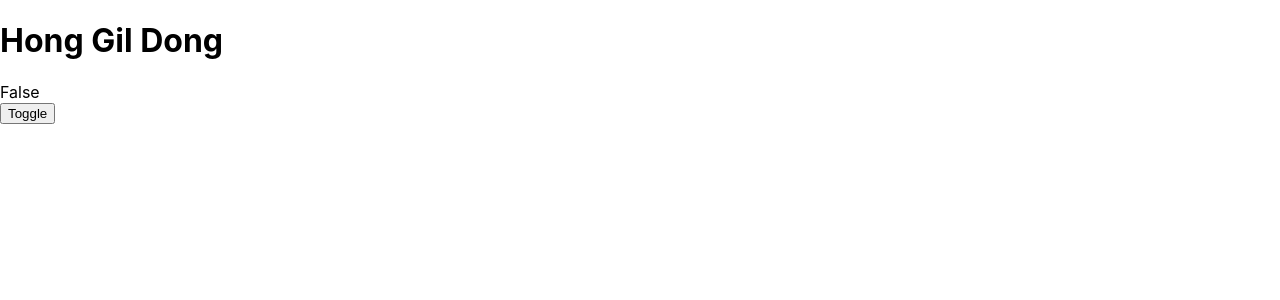
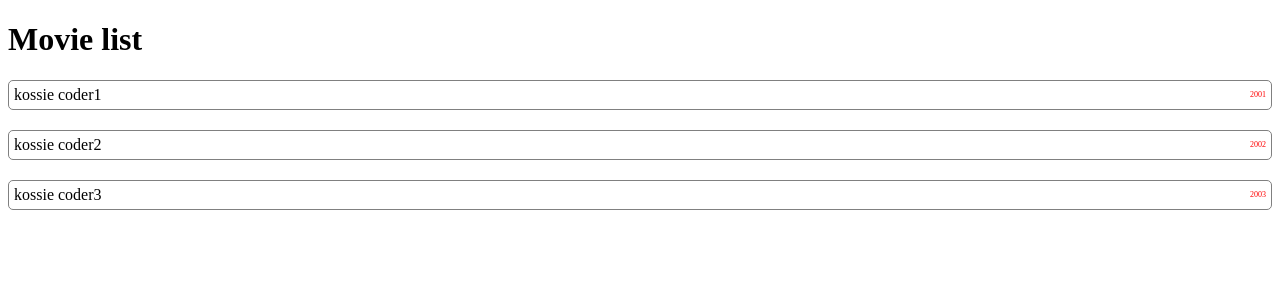
Before and after one commit to braverokmc79/Rreact-KossieCoder, a React (Create React App) app: page / in a window 1280 px wide. Shown: the top 300 px of the page. Built offline with nearby package versions, Linux system fonts and the light colour scheme.

Commit message:
10 리액트 반복문

```diff
--- a/src/App.js
+++ b/src/App.js
@@ -1,28 +1,32 @@
 import { useEffect, useState } from 'react';
-import './App.css';
+import Movie from './components/Movie';
+
 
 function App() {
+  const movies = [
+    { id: 1, title: 'kossie coder1', year: 2001 },
+    { id: 2, title: 'kossie coder2', year: 2002 },
+    { id: 3, title: 'kossie coder3', year: 2003 },
+  ]
 
-  const [condition, setCondition] = useState(false);
+  const renderMovies = movies.map((movie) => {
+    return (
+      <div className='movie' key={movie.id}>
+        <div className='movie-title'>{movie.title}</div>
+        <div className='movie-year'>{movie.year}</div>
+      </div >
+    );
+  })
 
-  const toggle = () => setCondition(!condition);
-
-  useEffect(() => {
-    console.log("condition : ", condition);
-  }, [condition]);
-
-
-  const renderCondition = condition ? 'True' : 'False'
 
   return (
     <div className="App">
-      <h1>Hong Gil Dong</h1>
+      <h1>Movie list</h1>
+      {renderMovies}
+      {/* {movies.map((movie) => {
+        return <Movie key={movie.id} movie={movie} />
+      })} */}
 
-      <div>
-        {renderCondition}
-      </div>
-
-      <button onClick={toggle} > Toggle</button>
     </div >
   );
 
--- /dev/null
+++ b/src/components/Movie.js
@@ -0,0 +1,14 @@
+import React from 'react';
+
+const Movie = (props) => {
+    const { title, year } = props.movie;
+
+    return (
+        <div className='movie'>
+            <div className='movie-title'>{title}</div>
+            <div className='movie-year'>{year}</div>
+        </div>
+    );
+};
+
+export default Movie;
--- a/src/index.css
+++ b/src/index.css
@@ -1,13 +1,17 @@
-body {
-  margin: 0;
-  font-family: -apple-system, BlinkMacSystemFont, 'Segoe UI', 'Roboto', 'Oxygen',
-    'Ubuntu', 'Cantarell', 'Fira Sans', 'Droid Sans', 'Helvetica Neue',
-    sans-serif;
-  -webkit-font-smoothing: antialiased;
-  -moz-osx-font-smoothing: grayscale;
+.movie{
+  display: flex;
+  align-items: center;
+  border: 1px solid gray;
+  border-radius: 5px;
+  padding: 5px;
+  margin-bottom: 20px;
 }
 
-code {
-  font-family: source-code-pro, Menlo, Monaco, Consolas, 'Courier New',
-    monospace;
+.movie .movie-title{
+  flex-grow: 1;
 }
+
+.movie .movie-year{
+  font-size: 0.5rem;
+  color: red;
+}
```
